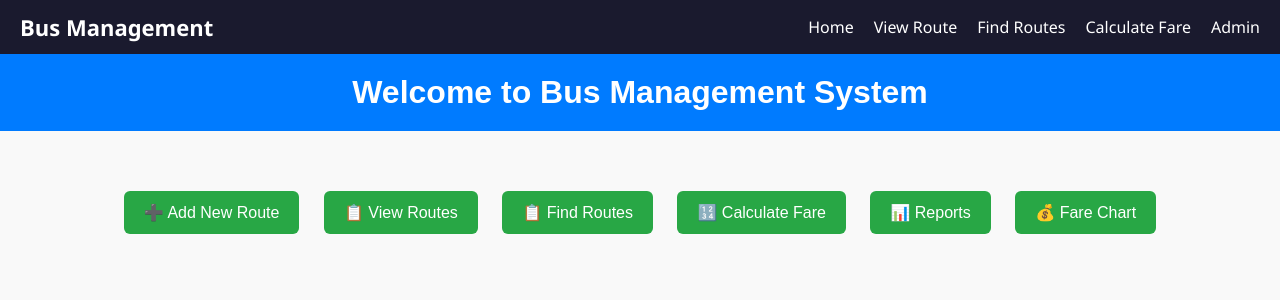
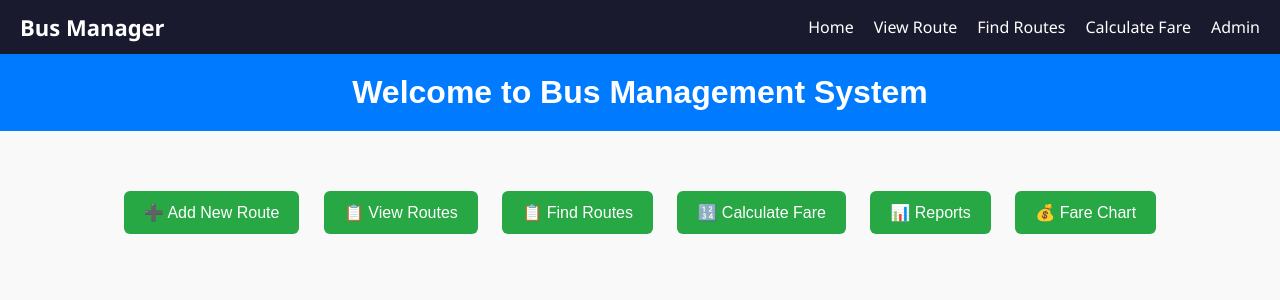
Before and after one commit to MV1306/BusManagementApp, a PHP site: page /index.php in a window 1280 px wide. Shown: the top 300 px of the page. Run offline with PHP 8.4, Linux system fonts and the light colour scheme.

Commit message:
Jenkins Test Commit

```diff
--- a/navbar.php
+++ b/navbar.php
@@ -99,7 +99,7 @@
 </script>
 
 <div class="navbar">
-    <div class="brand">Bus Management</div>
+    <div class="brand">Bus Manager</div>
     <div class="hamburger" onclick="toggleMenu()">
         <div></div>
         <div></div>
```
